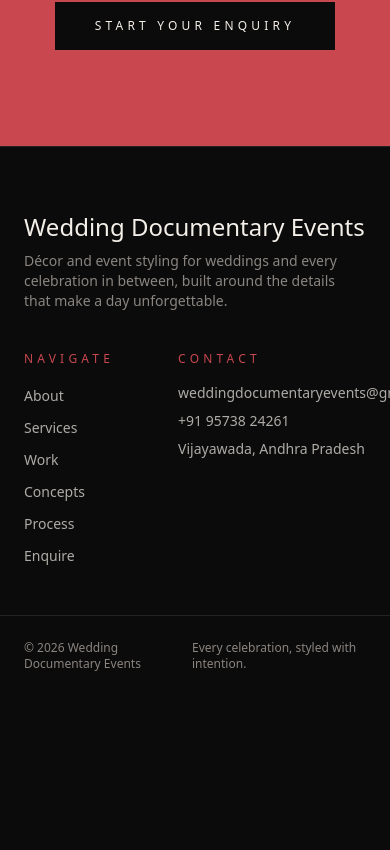
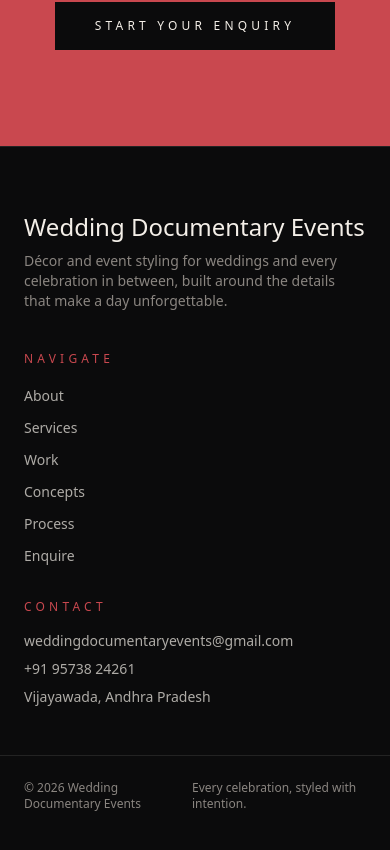
Before and after one commit to aaron-dnd/wde, a Next.js app: page / in a window 390 px wide. Shown: the part 10951-11801 px from the top of the page. Before the commit the page ends 11687 px from the top, so only its background shows below. Built offline with nearby package versions, Linux system fonts and the light colour scheme.

Commit message:
Minor changes in Footer Applied

```diff
--- a/components/Footer.tsx
+++ b/components/Footer.tsx
@@ -15,7 +15,7 @@ export default function Footer() {
           </p>
         </div>
 
-        <div className="flex gap-16">
+        <div className="flex flex-col sm:flex-row gap-8 sm:gap-16">
           <div>
             <p className="text-xs tracking-widest2 uppercase text-rose mb-4">
               Navigate
@@ -39,7 +39,7 @@ export default function Footer() {
               Contact
             </p>
             <ul className="space-y-2 text-sm text-cream/70">
-              <li>
+              <li className="break-all">
                 <a href="mailto:weddingdocumentaryevents@gmail.com" className="hover:text-cream transition-colors">
                   weddingdocumentaryevents@gmail.com
                 </a>
```
